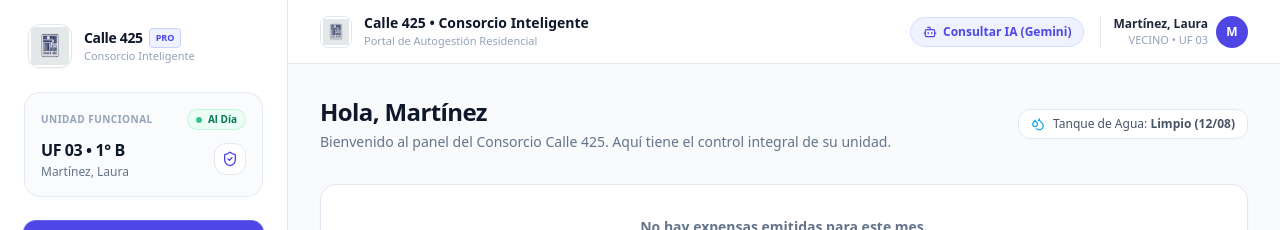
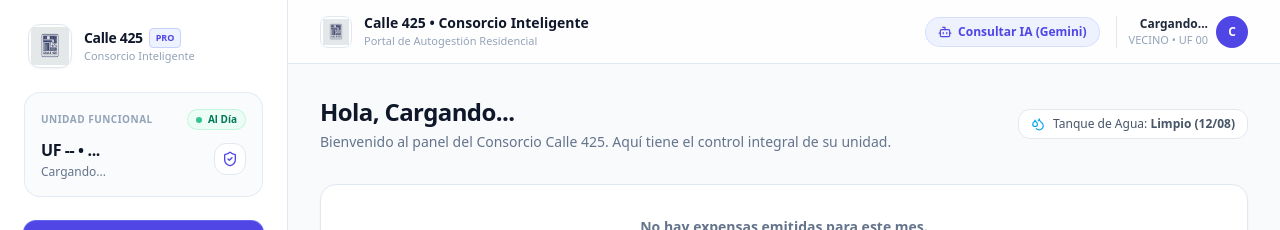
Before and after one commit to Grupo4-ComD/PP-IV, a Next.js app: page /vecino/dashboard in a window 1280 px wide. Shown: the top 230 px of the page. Built offline with nearby package versions, Linux system fonts and the light colour scheme; no server answers.

Commit message:
Update page.tsx

```diff
--- a/src/app/vecino/dashboard/page.tsx
+++ b/src/app/vecino/dashboard/page.tsx
@@ -24,11 +24,11 @@ export default function VecinoDashboardPage() {
   const supabase = createClient();
 
   const [unidad, setUnidad] = useState<UnidadData>({
-    id: 3,
-    numero_uf: 3,
-    piso_depto: "1° B",
-    propietario_nombre: "Martínez, Laura",
-    email: "laura.martinez@calle425.com",
+    id: 0,
+    numero_uf: 0,
+    piso_depto: "...",
+    propietario_nombre: "Cargando...",
+    email: "...",
   });
 
   const [usuario, setUsuario] = useState<{nombre: string, rol: string, email: string} | null>(null);
```
